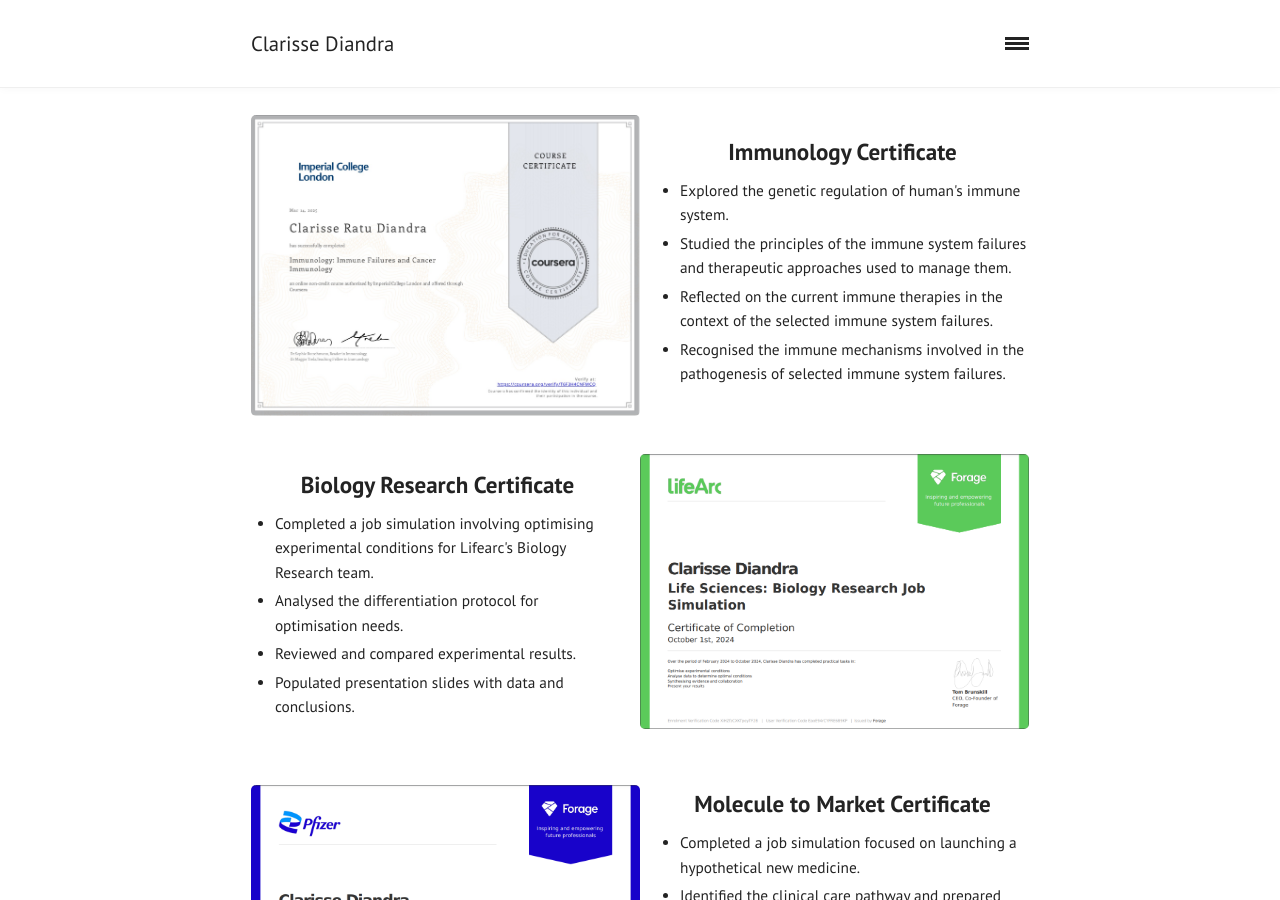
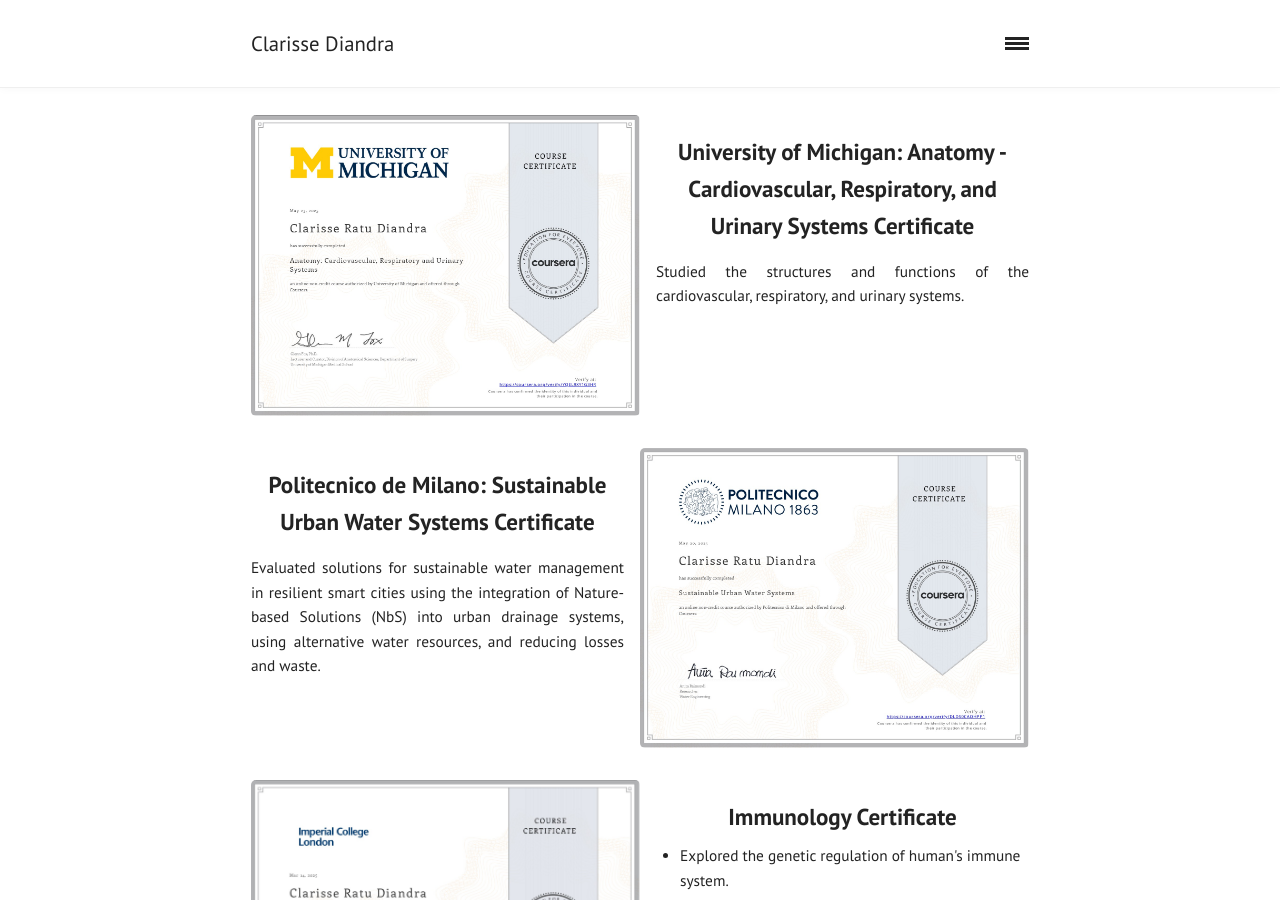
Before and after one commit to clarissediandra/clarissediandra.github.io, a Jekyll site: the page built from certificates.html, in a window 1280 px wide and 900 px high. Built offline with Jekyll 4.4.1, drawn with Linux system fonts in a browser that asks for light colours.

Commit message:
Added new certificates

```diff
--- a/certificates.html
+++ b/certificates.html
@@ -5,7 +5,27 @@ title: Certificates & Awards
 ---
 <div class="certificates">
     <div class="certificate-container">
-        <img src="/assets/img/certificates/Imperial%20College%20Immunology.jpg" alt="LifeArc">
+        <img src="/assets/img/certificates/University of Michigan Anatomy.jpg" alt="Anatomy">
+        <div class="description-container">
+            <h2>University of Michigan: Anatomy - Cardiovascular, Respiratory, and Urinary Systems Certificate</h2>
+            <p>
+                Studied the structures and functions of the cardiovascular, respiratory, and urinary systems.
+            </p>
+        </div>
+    </div>
+
+    <div class="certificate-container">
+        <img src="/assets/img/certificates/Politecnico Milano Sustainable Urban Water Systems.jpg" alt="Sustainable Urban Water Systems">
+        <div class="description-container">
+            <h2>Politecnico de Milano: Sustainable Urban Water Systems Certificate</h2>
+            <p>
+                Evaluated solutions for sustainable water management in resilient smart cities using the integration of Nature-based Solutions (NbS) into urban drainage systems, using alternative water resources, and reducing losses and waste.
+            </p>
+        </div>
+    </div>
+
+    <div class="certificate-container">
+        <img src="/assets/img/certificates/Imperial%20College%20Immunology.jpg" alt="Immunology">
         <div class="description-container">
             <h2>Immunology Certificate</h2>
             <ul>
@@ -18,7 +38,7 @@ title: Certificates & Awards
     </div>
 
     <div class="certificate-container">
-        <img src="/assets/img/certificates/Certificate%20LifeArc.png" alt="LifeArc">
+        <img src="/assets/img/certificates/Certificate%20LifeArc.png" alt="Biology Research">
         <div class="description-container">
             <h2>Biology Research Certificate</h2>
             <ul>
@@ -32,7 +52,7 @@ title: Certificates & Awards
     </div>
 
     <div class="certificate-container">
-        <img src="/assets/img/certificates/Certificate%20(Molecule%20to%20Market).png" alt="MoleculeToMarket">
+        <img src="/assets/img/certificates/Certificate%20(Molecule%20to%20Market).png" alt="Molecule To Market">
         <div class="description-container">
             <h2>Molecule to Market Certificate</h2>
             <ul>
@@ -50,7 +70,7 @@ title: Certificates & Awards
     </div>
 
     <div class="certificate-container">
-        <img src="/assets/img/certificates/Certificate%20(Genetic%20Sciences).png" alt="GeneticSciences">
+        <img src="/assets/img/certificates/Certificate%20(Genetic%20Sciences).png" alt="Genetic Sciences">
         <div class="description-container">
             <h2>Genetic Sciences Certificate</h2>
             <ul>
@@ -70,7 +90,7 @@ title: Certificates & Awards
     </div>
 
     <div class="certificate-container">
-        <img src="/assets/img/certificates/Certficate%20(Mass%20Spectrometry).png" alt="MassSpectrometry">
+        <img src="/assets/img/certificates/Certficate%20(Mass%20Spectrometry).png" alt="Mass Spectrometry">
         <div class="description-container">
             <h2>Mass Spectrometry Certificate</h2>
             <ul>
@@ -94,7 +114,7 @@ title: Certificates & Awards
     </div>
 
     <div class="certificate-container">
-        <img src="/assets/img/certificates/Certificate%20(Customer%20Service).png" alt="CustomerService">
+        <img src="/assets/img/certificates/Certificate%20(Customer%20Service).png" alt="Customer Service">
         <div class="description-container">
             <h2>Customer Service Certificate</h2>
             <ul>
```
Also changed, not shown: assets/img/certificates/Politecnico Milano Sustainable Urban Water Systems.jpg (added), assets/img/certificates/University of Michigan Anatomy.jpg (added).
